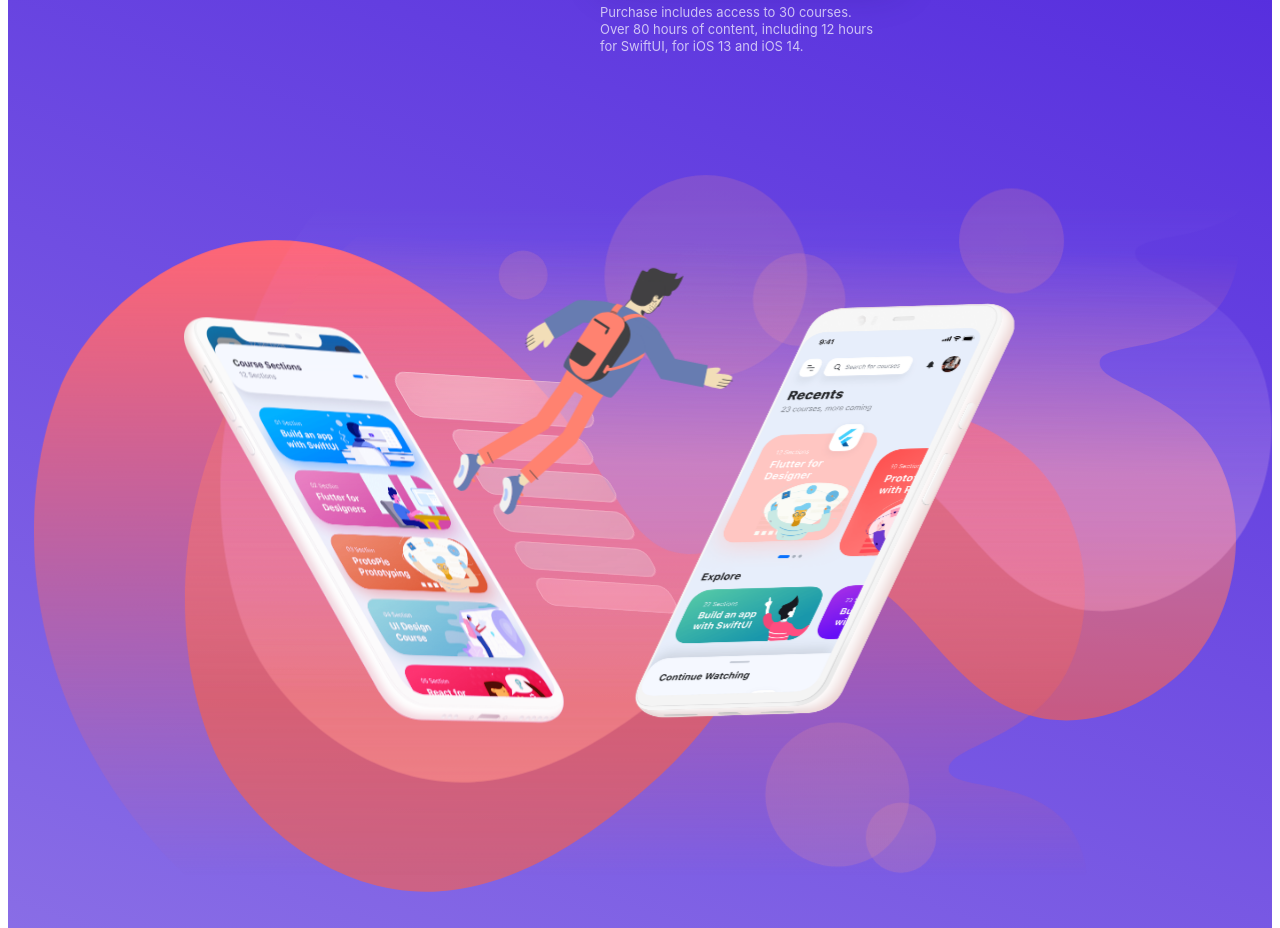
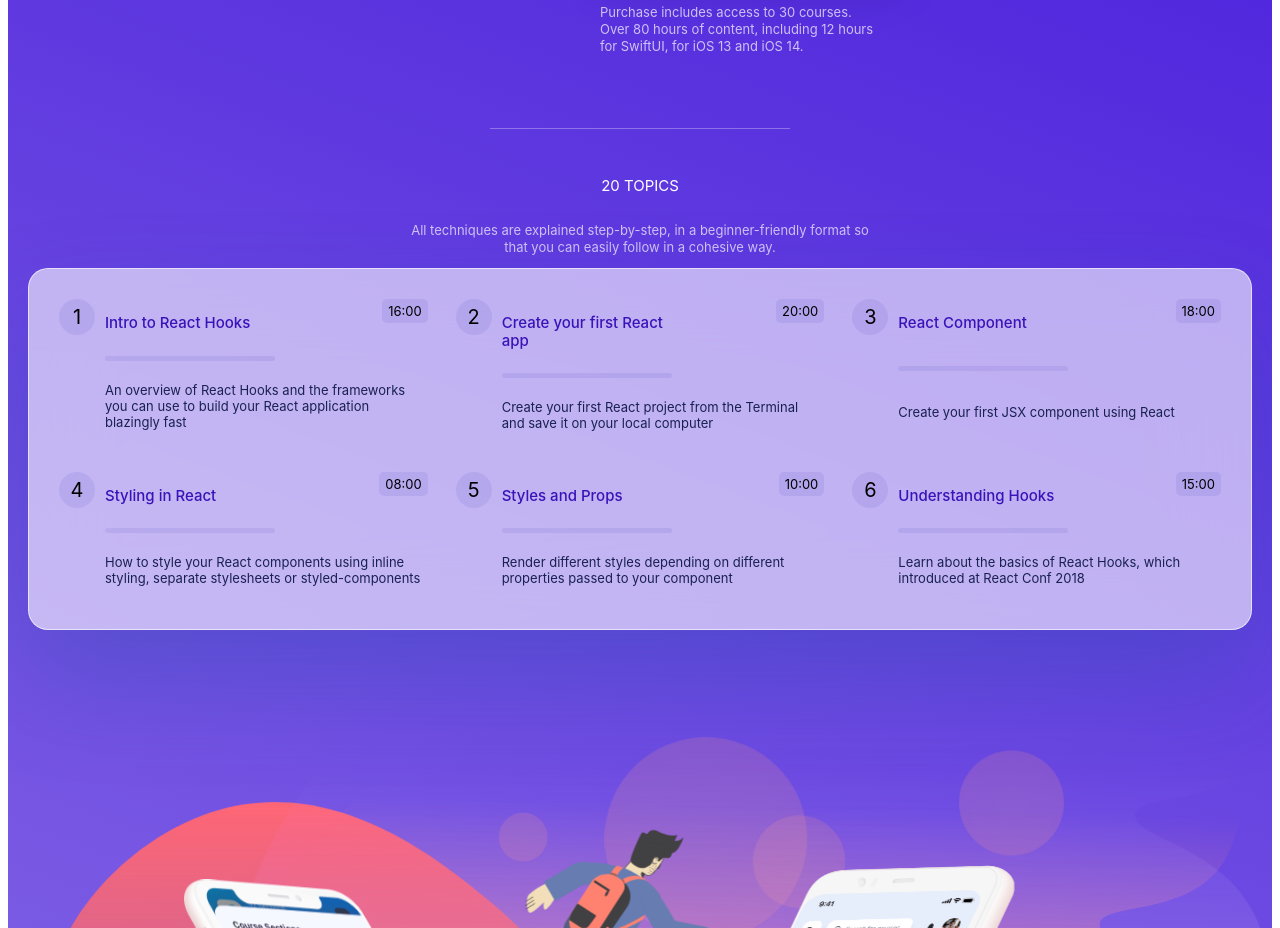
Before and after one commit to YamWillie/advancedhooks, a Gatsby site: page / in a window 1280 px wide. Shown: the part 920-1848 px from the top of the page. Built offline with nearby package versions, Linux system fonts and the light colour scheme; Gatsby itself is replaced by a stand-in of ours.

Commit message:
section 5

```diff
--- /dev/null
+++ b/src/components/buttons/SectionRow.tsx
@@ -0,0 +1,111 @@
+import React from "react"
+import styled from "styled-components"
+
+function SectionRow(props) {
+  const { index, title, description, duration } = props
+
+  return (
+    <Wrapper>
+      <Index>{index}</Index>
+      <TextWrapper>
+        <Title>{title}</Title>
+        <ProgressBar />
+        <Description>{description}</Description>
+      </TextWrapper>
+      <Timestamp>{duration}</Timestamp>
+    </Wrapper>
+  )
+}
+
+export default SectionRow
+
+const Wrapper = styled.div`
+  position: relative;
+  display: grid;
+  max-width: 370px;
+  padding: 10px;
+  grid-template-columns: 36px auto;
+  gap: 10px;
+  background-blend-mode: overlay;
+  mix-blend-mode: normal;
+  border-radius: 10px;
+
+  &,
+  * {
+    transition: 0.8s cubic-bezier(0.075, 0.82, 0.165, 1);
+  }
+
+  :hover {
+    background: rgba(68, 66, 178, 0.1);
+    box-shadow: inset 0px 0px 0px 0.5px rgba(68, 66, 178, 0.2);
+  }
+`
+
+const Index = styled.div`
+  display: grid;
+  width: 36px;
+  height: 36px;
+  background: rgba(68, 66, 179, 0.1);
+  background-blend-mode: overlay;
+  border-radius: 50%;
+  place-items: center;
+
+  font-family: SF Pro Text;
+  font-style: normal;
+  font-size: 20px;
+  line-height: 24px;
+  color: #000000;
+`
+
+const TextWrapper = styled.div`
+  display: grid;
+  gap: 8px;
+  text-align: start;
+`
+
+const Title = styled.p`
+  max-width: 180px;
+  font-family: SF Pro Text;
+  font-style: normal;
+  font-weight: 500;
+  font-size: 15px;
+  line-height: 18px;
+  color: #3913b8;
+`
+
+const ProgressBar = styled.div`
+  width: 170px;
+  height: 5px;
+  background: rgba(68, 66, 179, 0.1);
+  background-blend-mode: overlay;
+  border-radius: 8px;
+`
+
+const Description = styled.p`
+  font-family: SF Pro Text;
+  font-style: normal;
+  font-weight: normal;
+  font-size: 13px;
+  line-height: 16px;
+  color: #192150;
+`
+
+const Timestamp = styled.div`
+  position: absolute;
+  display: grid;
+  top: 10px;
+  right: 10px;
+  height: 20px;
+  padding: 2px 6px;
+  background: rgba(68, 66, 179, 0.1);
+  background-blend-mode: overlay;
+  border-radius: 5px;
+  place-items: center;
+
+  font-family: SF Pro Text;
+  font-style: normal;
+  font-weight: normal;
+  font-size: 13px;
+  line-height: 16px;
+  color: #000000;
+`
--- /dev/null
+++ b/src/components/sections/GridSection.tsx
@@ -0,0 +1,71 @@
+import React from "react"
+import styled from "styled-components"
+
+import SectionRow from "../buttons/SectionRow"
+import { sections } from "../../data/sections"
+
+function GridSection() {
+  return (
+    <Wrapper>
+      <Title>20 topics</Title>
+      <Description>
+        All techniques are explained step-by-step, in a beginner-friendly format
+        so that you can easily follow in a cohesive way.
+      </Description>
+      <Grid>
+        {sections.map((section, index) => (
+          <SectionRow
+            key={index}
+            index={index + 1}
+            title={section.title}
+            description={section.description}
+            duration={section.duration}
+          />
+        ))}
+      </Grid>
+    </Wrapper>
+  )
+}
+
+export default GridSection
+
+const Wrapper = styled.div`
+  display: grid;
+  max-width: 1234px;
+  margin: 0 auto;
+  text-align: center;
+  gap: 12px;
+  padding: 0 20px;
+`
+
+const Title = styled.p`
+  font-family: SF Pro Text;
+  font-style: normal;
+  font-size: 15px;
+  line-height: 130%;
+  text-transform: uppercase;
+  color: #ffffff;
+`
+
+const Description = styled.p`
+  max-width: 460px;
+  font-family: SF Pro Text;
+  font-size: 13px;
+  line-height: 130%;
+  color: rgba(255, 255, 255, 0.7);
+  margin: 0 auto;
+`
+
+const Grid = styled.div`
+  display: grid;
+  grid-template-columns: repeat(auto-fit, minmax(300px, 1fr));
+  gap: 8px;
+  width: 100%;
+  padding: 20px;
+  background: rgba(255, 255, 255, 0.6);
+  border: 0.5px solid rgba(255, 255, 255, 0.6);
+  box-sizing: border-box;
+  box-shadow: 0px 50px 100px rgba(34, 79, 169, 0.3);
+  backdrop-filter: blur(40px);
+  border-radius: 20px;
+`
--- /dev/null
+++ b/src/data/sections.ts
@@ -0,0 +1,37 @@
+export const sections = [
+  {
+    title: "Intro to React Hooks",
+    description:
+      "An overview of React Hooks and the frameworks you can use to build your React application blazingly fast",
+    duration: "16:00",
+  },
+  {
+    title: "Create your first React app",
+    description:
+      "Create your first React project from the Terminal and save it on your local computer",
+    duration: "20:00",
+  },
+  {
+    title: "React Component",
+    description: "Create your first JSX component using React",
+    duration: "18:00",
+  },
+  {
+    title: "Styling in React",
+    description:
+      "How to style your React components using inline styling, separate stylesheets or styled-components",
+    duration: "08:00",
+  },
+  {
+    title: "Styles and Props",
+    description:
+      "Render different styles depending on different properties passed to your component",
+    duration: "10:00",
+  },
+  {
+    title: "Understanding Hooks",
+    description:
+      "Learn about the basics of React Hooks, which introduced at React Conf 2018",
+    duration: "15:00",
+  },
+]
--- a/src/pages/index.tsx
+++ b/src/pages/index.tsx
@@ -1,11 +1,12 @@
 import React from "react"
 import styled from "styled-components"
+import { useWindowSize } from "react-use"
 
 import SEO from "../components/layout/seo"
 import PurchaseButton from "../components/buttons/PurchaseButton"
 import CourseCard from "../components/cards/CourseCard"
 import FlutterBuild from "../components/animations/FlutterBuild"
-import { useWindowSize } from "react-use"
+import GridSection from "../components/sections/GridSection"
 
 function IndexPage() {
   const { width } = useWindowSize()
@@ -33,6 +34,8 @@
           </SmallText>
         </TextWrapper>
       </HeroWrapper>
+      <Divider />
+      <GridSection />
       <FlutterWrapper width={width}>
         <FlutterBuild />
       </FlutterWrapper>
@@ -140,3 +143,10 @@
     transform: scale(${props => props.width / 1440});
   }
 `
+
+const Divider = styled.div`
+  width: 300px;
+  height: 0.5px;
+  background: rgba(255, 255, 255, 0.3);
+  margin: 60px auto 32px;
+`
```
